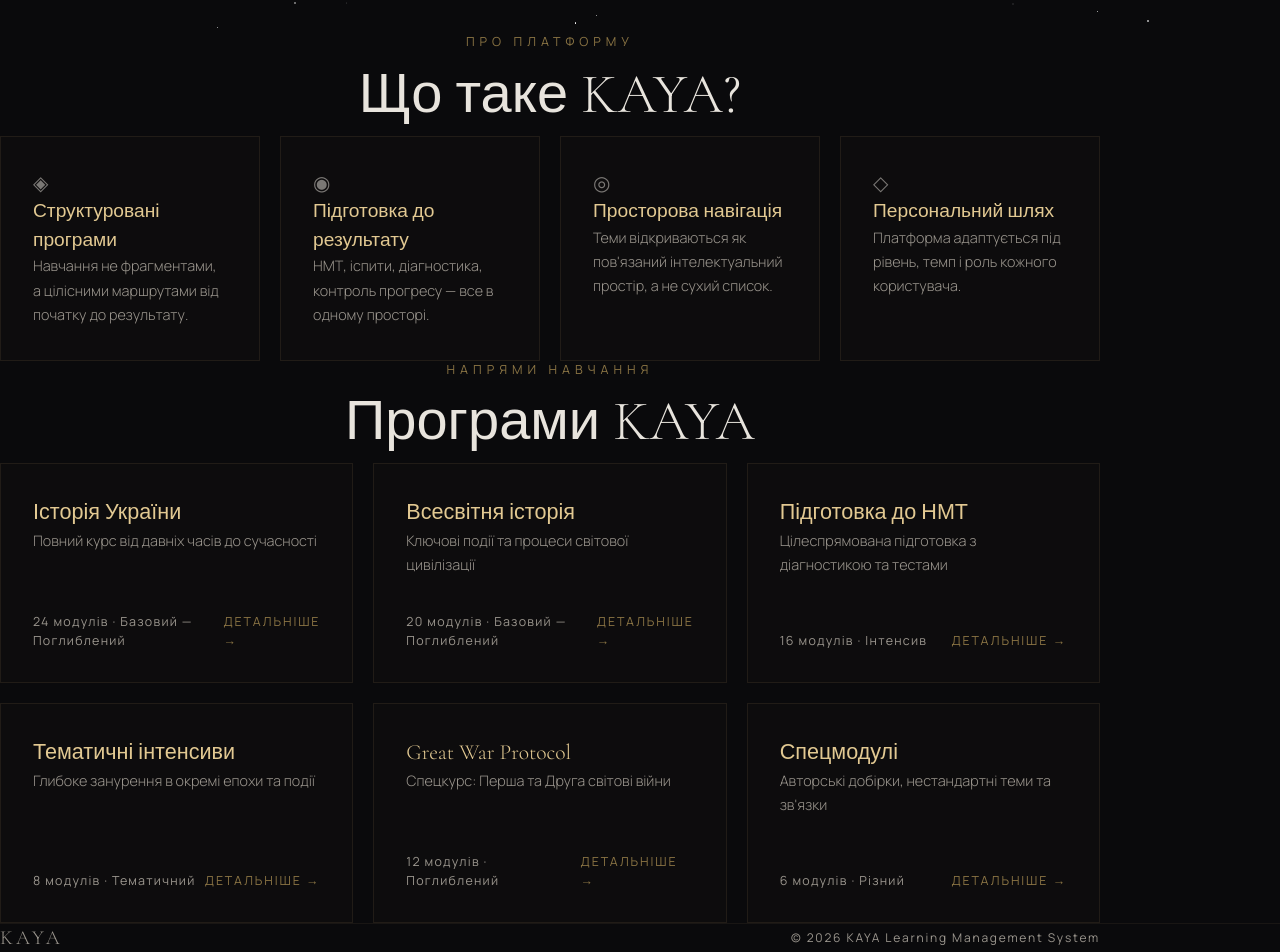
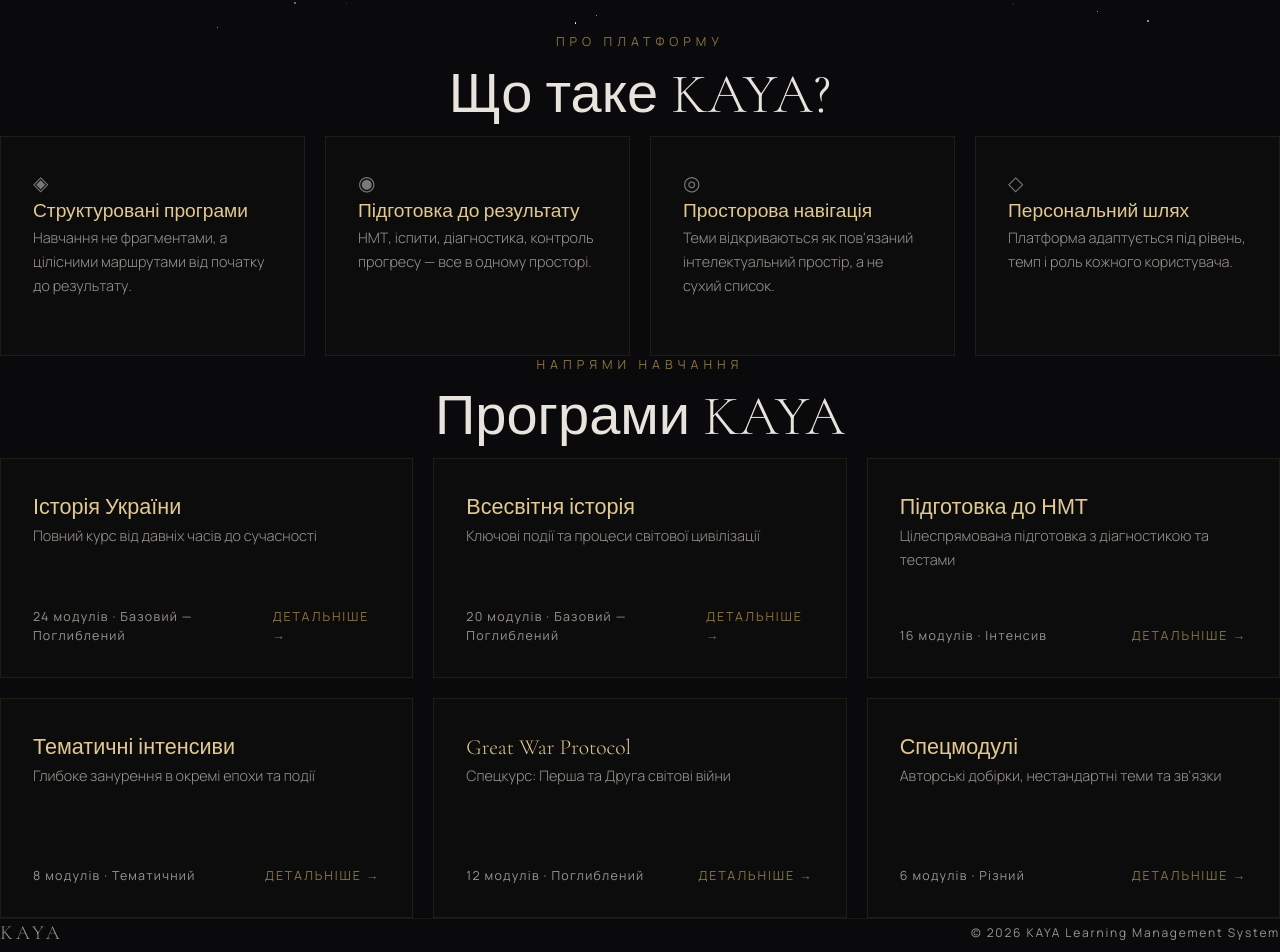
Before and after one commit to historicalalice-pixel/kaya-lms, a Next.js app in the folder web/: page /home in a window 1280 px wide. Shown: the part 767-1719 px from the top of the page. Built offline with nearby package versions, Linux system fonts and the light colour scheme.

Commit message:
от таке

```diff
--- a/web/src/app/home/page.tsx
+++ b/web/src/app/home/page.tsx
@@ -96,7 +96,7 @@
 
       {/* ЩО ТАКЕ KAYA */}
       <section className="relative z-[2] py-28 px-6">
-        <div className="max-w-[1100px] mx-auto">
+        <div className="max-w-[1400px] mx-auto">
           <div className="text-center mb-16">
             <p className="font-sans text-[0.78rem] tracking-[0.4em] uppercase text-[var(--gold-dim)] mb-4">
               Про платформу
@@ -125,7 +125,7 @@
 
       {/* ПРОГРАМИ */}
       <section id="programs" className="relative z-[2] py-28 px-6">
-        <div className="max-w-[1100px] mx-auto">
+        <div className="max-w-[1400px] mx-auto">
           <div className="text-center mb-16">
             <p className="font-sans text-[0.78rem] tracking-[0.4em] uppercase text-[var(--gold-dim)] mb-4">
               Напрями навчання
@@ -162,7 +162,7 @@
 
       {/* FOOTER */}
       <footer className="relative z-[2] py-16 px-6 border-t border-[rgba(201,169,110,0.08)]">
-        <div className="max-w-[1100px] mx-auto flex items-center justify-between">
+        <div className="max-w-[1400px] mx-auto flex items-center justify-between">
           <span className="font-serif text-xl tracking-[0.15em] text-[var(--text-dim)]">KAYA</span>
           <span className="font-sans text-[0.75rem] tracking-[0.15em] text-[var(--text-dim)]">
             © 2026 KAYA Learning Management System
```
